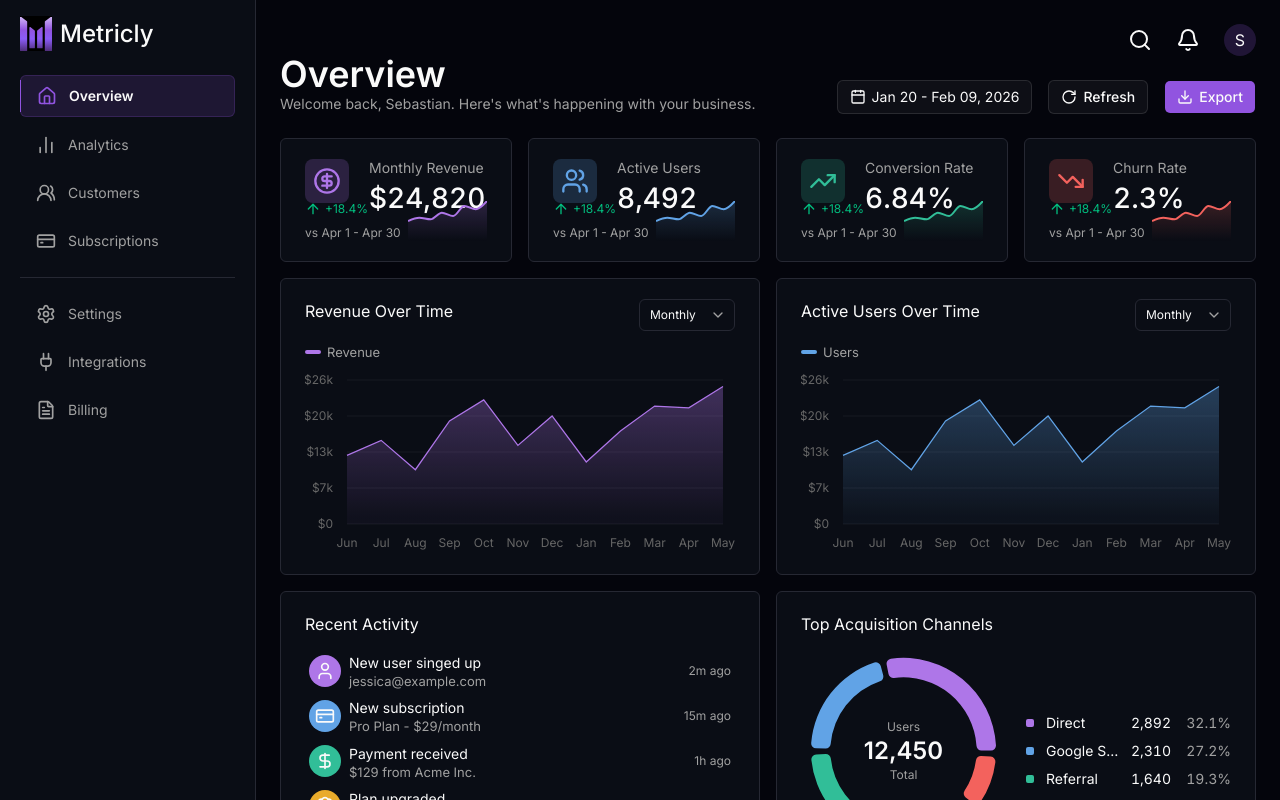
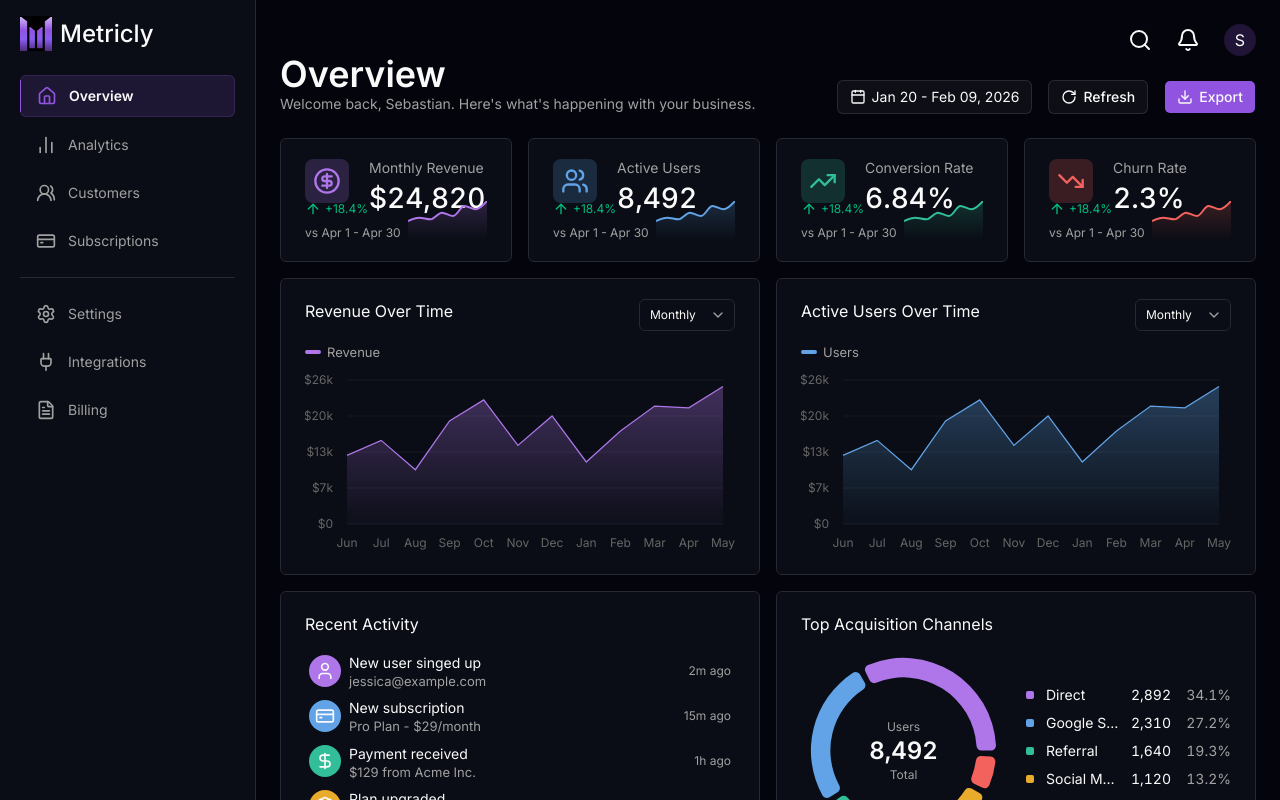
Before and after one commit to svsxn/metricly, a Next.js app: page /dashboard in a window 1280 px wide. Shown: the top 800 px of the page. Built offline with nearby package versions, Linux system fonts and the light colour scheme.

Commit message:
feat: update acquisition channels

```diff
--- a/src/components/dashboard/acquisition-channels/chart-pie.tsx
+++ b/src/components/dashboard/acquisition-channels/chart-pie.tsx
@@ -6,41 +6,29 @@ import {
   ChartTooltip,
   ChartTooltipContent,
 } from "@/components/ui/chart";
+import { ACQUISITION_CHANNELS } from "@/data/acquisition-channels";
 import { Pie, PieChart } from "recharts";
 
-const chartData = [
-  { browser: "chrome", visitors: 275, fill: "var(--color-chrome)" },
-  { browser: "safari", visitors: 200, fill: "var(--color-safari)" },
-  { browser: "firefox", visitors: 187, fill: "var(--color-firefox)" },
-  { browser: "edge", visitors: 173, fill: "var(--color-edge)" },
-  { browser: "other", visitors: 90, fill: "var(--color-other)" },
-];
+const chartData = ACQUISITION_CHANNELS.map((channel) => ({
+  name: channel.name,
+  value: channel.amount,
+  fill: channel.color,
+}));
 
-const chartConfig = {
-  visitors: {
-    label: "Visitors",
-  },
-  chrome: {
-    label: "Chrome",
-    color: "var(--chart-1)",
-  },
-  safari: {
-    label: "Safari",
-    color: "var(--chart-2)",
-  },
-  firefox: {
-    label: "Firefox",
-    color: "var(--chart-3)",
-  },
-  edge: {
-    label: "Edge",
-    color: "var(--chart-4)",
-  },
-  other: {
-    label: "Other",
-    color: "var(--chart-5)",
-  },
-} satisfies ChartConfig;
+const totalUsers = ACQUISITION_CHANNELS.reduce(
+  (sum, channel) => sum + channel.amount,
+  0,
+);
+
+const chartConfig = Object.fromEntries(
+  ACQUISITION_CHANNELS.map((channel) => [
+    channel.name,
+    {
+      label: channel.name,
+      color: channel.color,
+    },
+  ]),
+) satisfies ChartConfig;
 
 export default function ChartPie() {
   return (
@@ -51,23 +39,26 @@ export default function ChartPie() {
       <PieChart>
         <ChartTooltip
           cursor={false}
+          wrapperStyle={{ zIndex: 50 }}
           content={<ChartTooltipContent hideLabel />}
         />
         <Pie
           data={chartData}
-          dataKey="visitors"
-          nameKey="browser"
+          dataKey="value"
+          nameKey="name"
           innerRadius="75%"
           outerRadius="95%"
-          cornerRadius="5%"
+          cornerRadius={5}
           paddingAngle={4}
         />
       </PieChart>
       <div className="pointer-events-none absolute inset-0 flex items-center justify-center">
         <div className="flex flex-col items-center">
           <span className="text-xs text-muted-foreground">Users</span>
-          <span className="text-2xl font-semibold">12,450</span>
-          <span className="text-xs text-muted-foreground">Total</span>
+          <span className="text-2xl font-semibold tabular-nums">
+            {totalUsers.toLocaleString("en-US")}
+          </span>
+          <span className="text-xs  text-muted-foreground">Total</span>
         </div>
       </div>
     </ChartContainer>
--- a/src/components/dashboard/acquisition-channels/index.tsx
+++ b/src/components/dashboard/acquisition-channels/index.tsx
@@ -1,6 +1,7 @@
 import { Card, CardContent, CardFooter, CardTitle } from "@/components/card";
 import { ArrowRightIcon } from "lucide-react";
 import ChartPie from "./chart-pie";
+import Legend from "./legend";
 
 const channels = [
   {
@@ -29,27 +30,7 @@ export default function AcquisitionChannels() {
       <CardTitle>Top Acquisition Channels</CardTitle>
       <CardContent className="flex flex-col gap-5 xl:flex-row xl:items-center">
         <ChartPie />
-        <div className="xl:mx-auto w-full xl:max-w-xs space-y-2 text-sm">
-          {channels.map((channel) => (
-            <div
-              key={channel.name}
-              className="grid grid-cols-[minmax(0,1fr)_auto_auto] items-center gap-3"
-            >
-              <div className="flex min-w-0 items-center gap-3">
-                <div
-                  className={`size-2 shrink-0 rounded-xs ${channel.colorClassName}`}
-                />
-                <span className="truncate">{channel.name}</span>
-              </div>
-
-              <span className="tabular-nums">{channel.users}</span>
-
-              <span className="w-12 text-right tabular-nums text-muted-foreground">
-                {channel.percentage}
-              </span>
-            </div>
-          ))}
-        </div>
+        <Legend />
       </CardContent>
       <CardFooter className="group gap-2 hover:cursor-pointer">
         <span className="text-primary text-xs">View full report</span>
--- /dev/null
+++ b/src/components/dashboard/acquisition-channels/legend.tsx
@@ -0,0 +1,33 @@
+import { ACQUISITION_CHANNELS } from "@/data/acquisition-channels";
+
+const totalUsers = ACQUISITION_CHANNELS.reduce(
+  (sum, channel) => sum + channel.amount,
+  0,
+);
+
+export default function Legend() {
+  return (
+    <div className="xl:mx-auto w-full xl:max-w-xs space-y-2 text-sm">
+      {ACQUISITION_CHANNELS.map((channel) => (
+        <div
+          key={channel.name}
+          className="grid grid-cols-[minmax(0,1fr)_auto_auto] items-center gap-3"
+        >
+          <div className="flex min-w-0 items-center gap-3">
+            <div
+              className="size-2 shrink-0 rounded-xs"
+              style={{ backgroundColor: channel.color }}
+            />
+            <span className="truncate">{channel.name}</span>
+          </div>
+          <span className="tabular-nums">
+            {channel.amount.toLocaleString("en-US")}
+          </span>
+          <span className="w-12 text-right tabular-nums text-muted-foreground">
+            {((channel.amount / totalUsers) * 100).toFixed(1)}%
+          </span>
+        </div>
+      ))}
+    </div>
+  );
+}
--- /dev/null
+++ b/src/data/acquisition-channels.ts
@@ -0,0 +1,29 @@
+import { Channel } from "@/types/general";
+
+export const ACQUISITION_CHANNELS: Channel[] = [
+  {
+    name: "Direct",
+    amount: 2892,
+    color: "var(--accent-violet)",
+  },
+  {
+    name: "Google Search",
+    amount: 2310,
+    color: "var(--accent-blue)",
+  },
+  {
+    name: "Referral",
+    amount: 1640,
+    color: "var(--accent-teal)",
+  },
+  {
+    name: "Social Media",
+    amount: 1120,
+    color: "var(--accent-amber)",
+  },
+  {
+    name: "Email",
+    amount: 530,
+    color: "var(--accent-rose)",
+  },
+];
--- a/src/types/general.d.ts
+++ b/src/types/general.d.ts
@@ -32,3 +32,9 @@ type SelectOption = {
   value: string;
   icon: LucideIcon;
 };
+
+type Channel = {
+  name: string;
+  amount: number;
+  color: string;
+};
```
